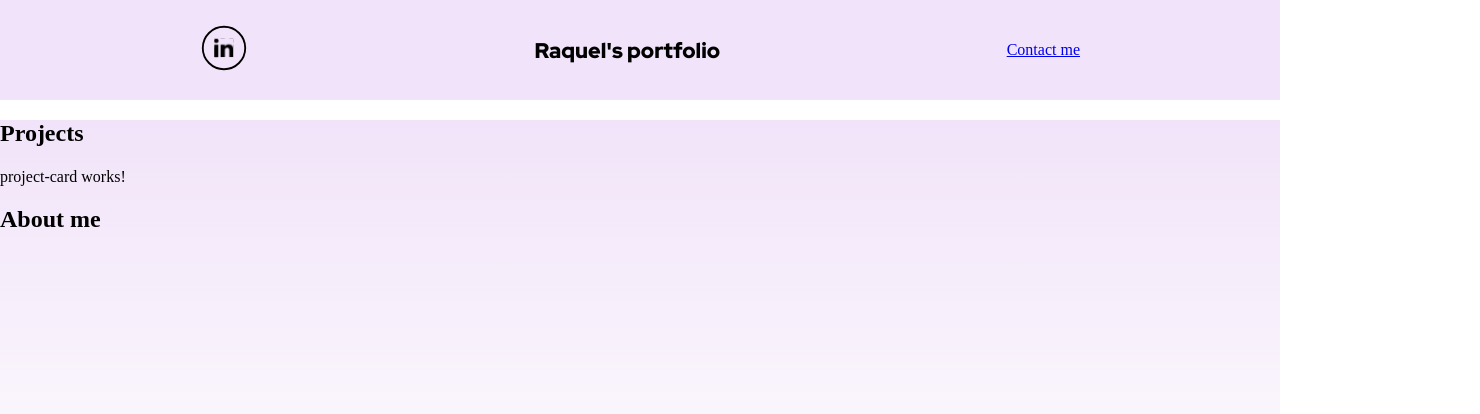
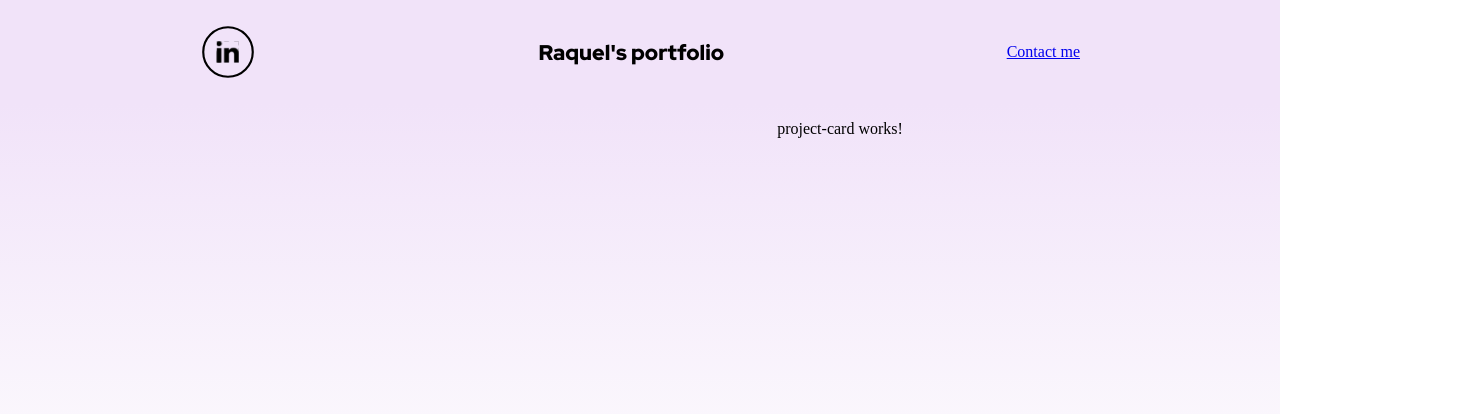
Before and after one commit to raquelvilas/portfolio, an Angular app: page /portfolio/projects in a window 1280 px wide. Shown: the top 414 px of the page, 1480 px wide, since content can reach past the window. Built offline with nearby package versions, Linux system fonts and the light colour scheme.

Commit message:
generating buld

```diff
--- a/src/app/app-routing.module.ts
+++ b/src/app/app-routing.module.ts
@@ -7,12 +7,12 @@ const routes: Routes = [
     path: 'projects',
     component: HomeComponent
   }
-  ,
+  /*,
   {
     path: '',
     redirectTo: 'projects',
     pathMatch: 'full'
-  }
+  }*/
 
 ];
 
--- a/src/app/components/header/header.component.css
+++ b/src/app/components/header/header.component.css
@@ -26,13 +26,19 @@ li{
     align-items: center;
 }
 
+.linkedin-logo a{
+    display: flex;
+    list-style: none;
+    align-items: center;
+}
+
 .linkedin-logo {
     display: flex;
     align-items: center;
 }
 
 .linkedin-logo svg{
-    height: 48px;
+    height: 56px;
     width: auto;
     cursor: pointer;
 }
@@ -48,8 +54,8 @@ h4{
 }
 
 md-outlined-button {
-    --md-outlined-button-container-shape:24px;
-    --md-outlined-button-container-height: 48px;
+    --md-outlined-button-container-shape:32px;
+    --md-outlined-button-container-height: 56px;
     --md-outlined-button-label-text-color: var(--md-sys-color-primary);
     --md-outlined-button-label-text-font: var(--md-sys-typescale-label-medium-font);
     --md-outlined-button-label-text-line-height: var(--md-sys-typescale-label-medium-line-height);
--- a/src/app/components/home/home.component.css
+++ b/src/app/components/home/home.component.css
@@ -0,0 +1,48 @@
+/* Section container*/
+section {
+    display: flex;
+    flex-direction: column;
+    justify-content: center; /*vertical alignment */
+    align-items: center;   /*horizontal alignment */
+    background-color: none;
+    min-width: 288px;
+    width: 100%;
+  }
+
+
+/* Responsive layouts */
+
+/* Extra-small */
+@media screen and (max-width: 599px) {
+    section{
+        width: 100%;
+        margin: 16px;
+    }
+}
+
+/* Small */
+@media screen and (min-width: 600px) and (max-width: 904px) {
+    section{
+        width: 100%;
+        margin-left: 32px;
+        margin-right: 32px;
+    }
+}
+
+/* Medium */
+@media screen and (min-width: 905px) and (max-width: 1239px) {
+    section{
+        width: 890px;
+        margin-left: auto;
+        margin-right: auto;
+    }
+}
+
+/* Large */
+@media screen and (min-width: 1240px) and (max-width: 2300px) {
+    section{
+        width: 100%;
+        margin-left: 200px;
+        margin-right: 200px;
+    }
+}
--- a/src/app/components/home/home.component.html
+++ b/src/app/components/home/home.component.html
@@ -1,11 +1,9 @@
 <section>
     <div class="projects">
-        <h2>Projects</h2>
         <app-project-card></app-project-card>
     </div>
 </section>
 <section>
-    <div class="projects">
-        <h2>About me</h2>
+    <div class="about-me">
     </div>
 </section>
```
Also changed, not shown: 3 other files (tests, documents, lock files or other folders).
